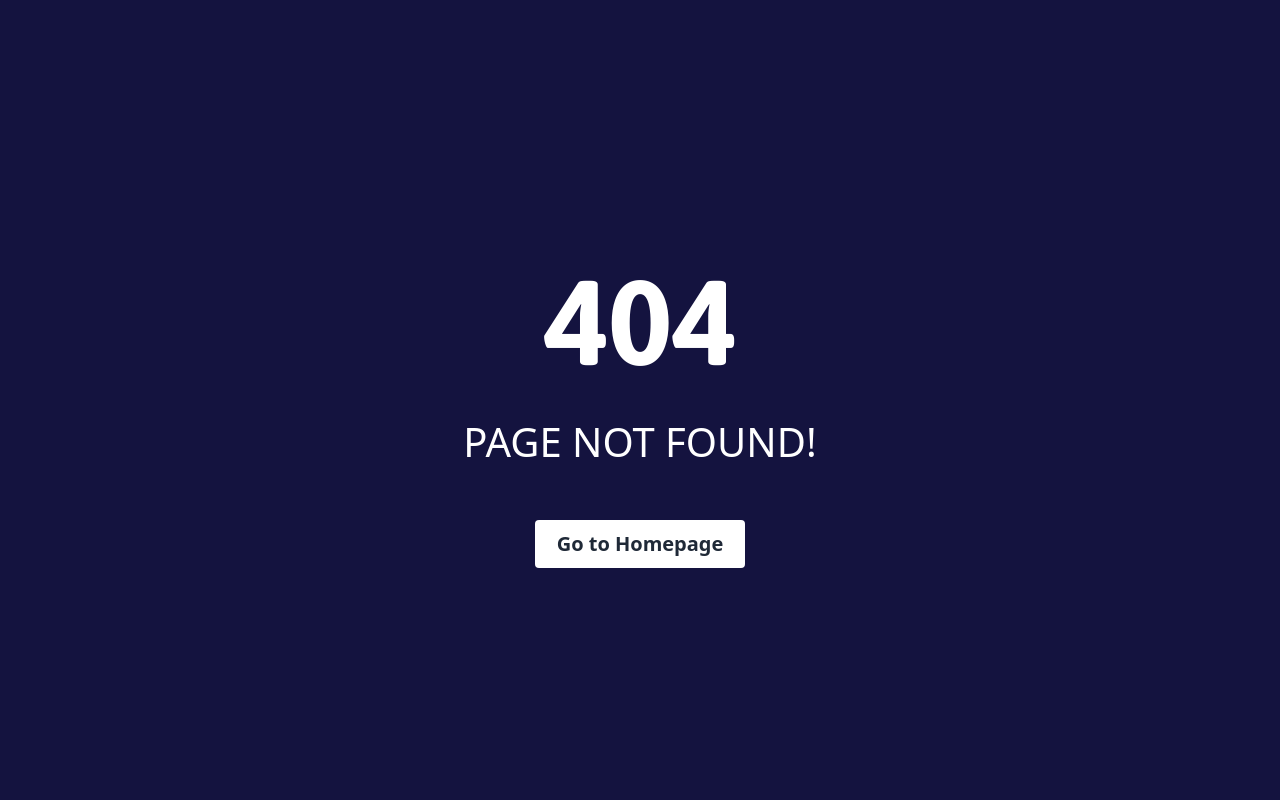
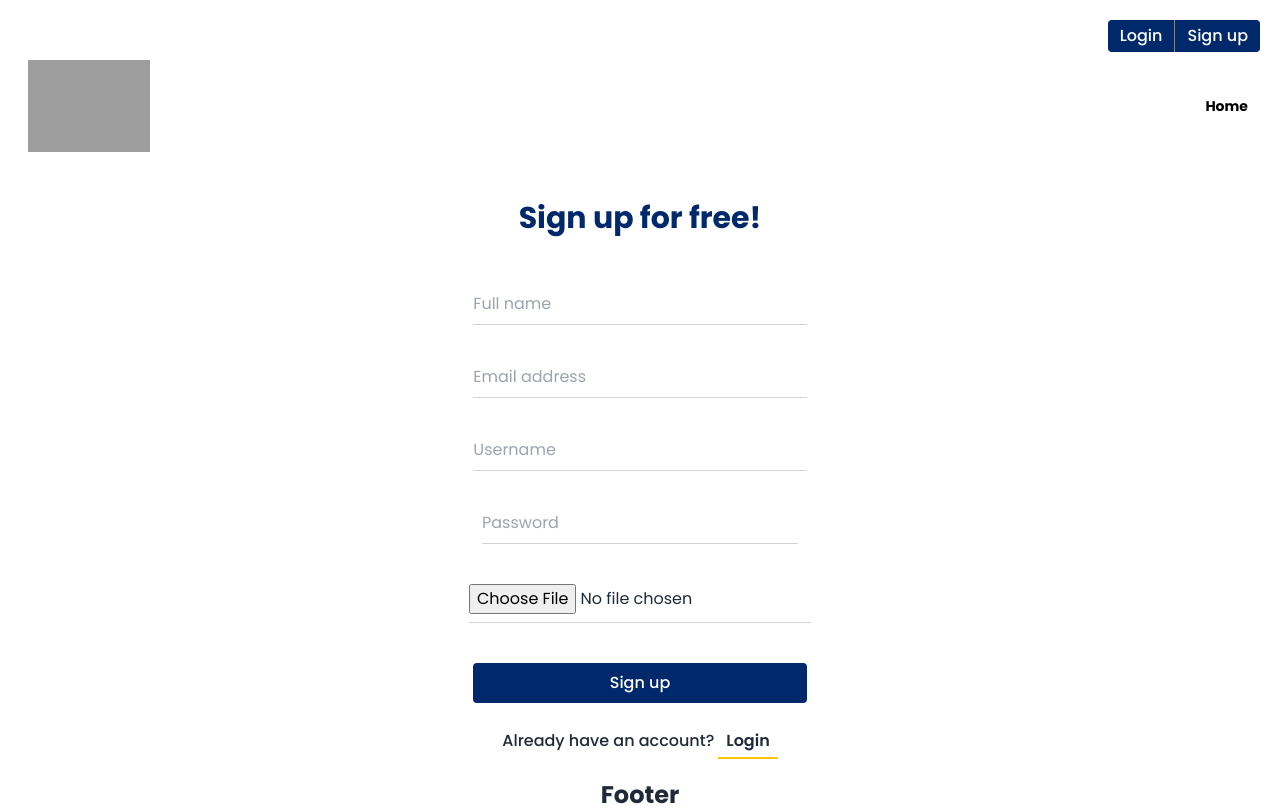
Before and after one commit to nahidul-fahim/gamer-xposure-hub-client, a React (Vite) app: page /signup in a window 1280 px wide. Before the commit this address had no page. Built offline with nearby package versions, Linux system fonts and the light colour scheme; grey boxes are pictures that could not be loaded.

Commit message:
added login and sign up page design and toggle option between them

```diff
--- a/src/Auth/Login.jsx
+++ b/src/Auth/Login.jsx
@@ -0,0 +1,32 @@
+import { Link } from "react-router-dom";
+
+const Login = () => {
+    return (
+        <div>
+            <div className="container mx-auto p-5">
+
+                <div className="space-y-14 flex flex-col justify-center items-center">
+                    <h2 className="text-3xl text-main font-bold text-center">Login to your account</h2>
+
+                    <form className="flex flex-col justify-center items-center w-1/3 space-y-10 px-10">
+
+                        <input type="email" name="email" placeholder="Email address" id="eamil" className="focus:outline-none border-b-[1px] pb-2 border-[lightgray] focus:border-main  transition-all duration-500 w-full" />
+
+                        <input type="password" name="password" placeholder="Password" id="password" className="focus:outline-none border-b-[1px] pb-2 border-[lightgray] focus:border-main  transition-all duration-500 w-full" />
+
+                        <input type="submit" value="Login" className="bg-main px-4 py-2 rounded text-white font-medium hover:bg-sub duration-300 w-full" />
+
+                    </form>
+                </div>
+
+                <div className="mt-5 flex justify-center items-center gap-1">
+                    <p className="text-center font-medium">{'Dont\'t'} have an account?</p>
+                    <Link to="/signup" className="font-semibold border-t-2 border-t-[#ffffff00] border-b-2 border-sub hover:bg-sub px-2 py-1 hover:border-t-2 duration-300">Sign up</Link>
+                </div>
+
+            </div>
+        </div>
+    );
+};
+
+export default Login;
--- a/src/Auth/Signup.jsx
+++ b/src/Auth/Signup.jsx
@@ -0,0 +1,46 @@
+import { Link } from "react-router-dom";
+import { BsFillEyeFill, BsFillEyeSlashFill } from 'react-icons/bs';
+
+
+const Signup = () => {
+
+
+
+
+
+
+    return (
+        <div className="container mx-auto p-5">
+
+            <div className="space-y-14 flex flex-col justify-center items-center">
+                <h2 className="text-3xl text-main font-bold text-center">Sign up for free!</h2>
+
+                <form className="flex flex-col justify-center items-center w-1/3 space-y-10 px-10">
+                    <input type="text" name="name" placeholder="Full name" id="name" className="focus:outline-none border-b-[1px] pb-2 border-[lightgray] focus:border-main  transition-all duration-500 w-full" />
+
+                    <input type="email" name="email" placeholder="Email address" id="eamil" className="focus:outline-none border-b-[1px] pb-2 border-[lightgray] focus:border-main  transition-all duration-500 w-full" />
+
+                    <input type="text" name="username" placeholder="Username" id="username" className="focus:outline-none border-b-[1px] pb-2 border-[lightgray] focus:border-main  transition-all duration-500 w-full" />
+
+                    <div>
+                        <input type="password" name="password" placeholder="Password" id="password" className="focus:outline-none border-b-[1px] pb-2 border-[lightgray] focus:border-main  transition-all duration-500 w-full" />
+
+                    </div>
+
+                    <input type="file" name="image" accept="image/*" id="image" className="focus:outline-none border-b-[1px] pb-2 border-[lightgray] focus:border-main  transition-all duration-500" />
+
+                    <input type="submit" value="Sign up" className="bg-main px-4 py-2 rounded text-white font-medium hover:bg-sub duration-300 w-full" />
+
+                </form>
+            </div>
+
+            <div className="mt-5 flex justify-center items-center gap-1">
+                <p className="text-center font-medium">Already have an account?</p>
+                <Link to="/login" className="font-semibold border-t-2 border-t-[#ffffff00] border-b-2 border-sub hover:bg-sub px-2 py-1 hover:border-t-2 duration-300">Login</Link>
+            </div>
+
+        </div>
+    );
+};
+
+export default Signup;
--- a/src/Components/Header/Header.jsx
+++ b/src/Components/Header/Header.jsx
@@ -1,20 +1,24 @@
-import { NavLink } from "react-router-dom";
+import { Link, NavLink, useLocation } from "react-router-dom";
 
 
 const Header = () => {
 
+    let location = useLocation();
+
     const links = <>
-        <NavLink className="text-[white] font-bold">Home</NavLink>
-    </>
+        <NavLink className={`${location.pathname === "/" ? "text-white" : "text-black"} font-bold`}>Home</NavLink>
+    </>;
+
+
 
     return (
-        <div className="container mx-auto p-5 absolute z-10">
+        <div className={`container mx-auto p-5 absolute z-10 ${location.pathname === "/" ? 'absolute' : 'relative'}`}>
 
             {/* div for logged in user information */}
             <div className="flex justify-end items-center">
                 <div>
-                    <button className="bg-main text-white px-3 py-1 font-medium rounded-l">Login</button>
-                    <button className="bg-main text-white px-3 py-1 font-medium rounded-r border-l-[1px] border-[#868686]">Sign up</button>
+                    <Link to="/login"><button className="bg-main text-white px-3 py-1 font-medium rounded-l hover:text-main hover:bg-[white] duration-300">Login</button></Link>
+                    <Link to="/signup"><button className="bg-main text-white px-3 py-1 font-medium rounded-r border-l-[1px] border-[#868686] hover:text-main hover:bg-[white] duration-300">Sign up</button></Link>
                 </div>
             </div>
 
@@ -30,7 +34,7 @@ const Header = () => {
                                 {links}
                             </ul>
                         </div>
-                        <a href="/"><img className="w-[40%]" src="https://i.ibb.co/6PYp5wm/logo.png" alt="website logo" /></a>
+                        <img className="w-[20%]" src={location.pathname === "/" ? "https://i.ibb.co/m5dmMjf/logo.png" : "https://i.ibb.co/dfpYy8y/G-1.png"} alt="website logo" />
                     </div>
                     <div className="navbar-end hidden lg:flex">
                         <ul className="menu menu-horizontal px-1">
--- /dev/null
+++ b/src/Pages/Home/ChooseService.jsx
@@ -0,0 +1,14 @@
+
+
+const ChooseService = () => {
+    return (
+        <div className="container mx-auto p-5 mt-[3rem] md:mt-[5rem]">
+            <div className="flex md:flex-row flex-col justify-center items-center gap-2 md:gap-4">
+                <h2 className="text-center text-sub text-5xl font-extrabold">CHOOSE YOUR <span className="text-main">STAGE</span></h2>
+                <div className="w-[150px] h-full bg-main">.</div>
+            </div>
+        </div>
+    );
+};
+
+export default ChooseService;
--- a/src/Pages/Home/Home.jsx
+++ b/src/Pages/Home/Home.jsx
@@ -1,3 +1,5 @@
+
+import ChooseService from "./ChooseService";
 import HomeCarousel from "./HomeCarousel";
 
 
@@ -5,6 +7,7 @@ const Home = () => {
     return (
         <div>
             <HomeCarousel></HomeCarousel>
+            <ChooseService />
         </div>
     );
 };
--- a/src/Pages/Home/HomeCarousel.jsx
+++ b/src/Pages/Home/HomeCarousel.jsx
@@ -1,4 +1,4 @@
-import {  Pagination  } from 'swiper/modules';
+import { Pagination } from 'swiper/modules';
 import { Swiper, SwiperSlide } from 'swiper/react';
 import 'swiper/css';
 import 'swiper/css/pagination';
@@ -21,15 +21,17 @@ const HomeCarousel = () => {
                 onSwiper={(swiper) => console.log(swiper)}
             >
                 <SwiperSlide>
-                    <div className="flex flex-col gap-3 justify-center items-center p-5" style={{
+                    <div style={{
                         backgroundImage: `linear-gradient(rgba(0, 0, 0, 0.3), rgba(0, 0, 0, 0.6)), url(${banner1})`,
                         height: '100vh',
                         backgroundPosition: 'center',
                         backgroundRepeat: 'no-repeat',
                         backgroundSize: 'cover',
                     }}>
-                        <h2 className="text-6xl font-bold text-white text-center">START YOUR ENGINES!</h2>
-                        <p className="w-full md:w-2/3 text-center text-white font-medium">Rev up your excitement with our Racing Event! Get ready to burn rubber, tackle hairpin turns, and chase victory in the virtual world of racing. With cutting-edge simulations and a community of fellow enthusiasts, our events offer a pulse-pounding experience like no other. {'It\'s'}not just a game; {'it\'s'} a race for glory, speed, and the ultimate thrill of victory!</p>
+                        <div className="h-[100vh] flex flex-col gap-3 justify-center items-center p-5">
+                            <h2 className="text-6xl font-extrabold text-white text-center">START YOUR ENGINES!</h2>
+                            <p className="w-full md:w-2/3 text-center text-white font-medium">Rev up your excitement with our Racing Event! Get ready to burn rubber, tackle hairpin turns, and chase victory in the virtual world of racing. With cutting-edge simulations and a community of fellow enthusiasts, our events offer a pulse-pounding experience like no other. {'It\'s'}not just a game; {'it\'s'} a race for glory, speed, and the ultimate thrill of victory!</p>
+                        </div>
                     </div>
                 </SwiperSlide>
 
@@ -41,7 +43,7 @@ const HomeCarousel = () => {
                         backgroundRepeat: 'no-repeat',
                         backgroundSize: 'cover',
                     }}>
-                        <h2 className="text-6xl font-bold text-white text-center">LAST ONE STANDING!</h2>
+                        <h2 className="text-6xl font-extrabold text-white text-center">LAST ONE STANDING!</h2>
                         <p className="w-full md:w-2/3 text-center text-white font-medium">Immerse yourself in the ultimate showdown of skill and strategy. Join a dynamic arena where only the strongest survive, and where every match is a thrilling quest for supremacy. Form squads, outwit your opponents, and emerge as the last team standing. Are you ready to conquer the battlefield and claim victory?</p>
                     </div>
                 </SwiperSlide>
@@ -54,7 +56,7 @@ const HomeCarousel = () => {
                         backgroundRepeat: 'no-repeat',
                         backgroundSize: 'cover',
                     }}>
-                        <h2 className="text-6xl font-bold text-white text-center">FUEL YOUR FANTASY!</h2>
+                        <h2 className="text-6xl font-extrabold text-white text-center">FUEL YOUR FANTASY!</h2>
                         <p className="w-full md:w-2/3 text-center text-white font-medium">Experience the thrill of speed, precision, and competition. Get behind the virtual wheel of your dream car, compete on iconic tracks, and push your skills to the limit. Whether {'you\'re'} a seasoned racer or a novice driver, our events offer high-octane fun for all. Race against the best, set new records, and fuel your passion for gaming on the track!</p>
                     </div>
                 </SwiperSlide>
@@ -67,7 +69,7 @@ const HomeCarousel = () => {
                         backgroundRepeat: 'no-repeat',
                         backgroundSize: 'cover',
                     }}>
-                        <h2 className="text-6xl font-bold text-white text-center">GAME ON! GOAL ON!</h2>
+                        <h2 className="text-6xl font-extrabold text-white text-center">GAME ON! GOAL ON!</h2>
                         <p className="w-full md:w-2/3 text-center text-white font-medium">Elevate your passion for football. Step onto the virtual pitch, assemble your dream team, and strategize for victory. Experience the excitement of every goal, every pass, and every save as you compete against skilled gamers. Join us for a soccer competition like {'you\'ve'} never seen before!</p>
                     </div>
                 </SwiperSlide>
--- a/src/index.css
+++ b/src/index.css
@@ -1,4 +1,4 @@
-@import url('https://fonts.googleapis.com/css2?family=Asap:wght@400;500;600;700&display=swap');
+@import url('https://fonts.googleapis.com/css2?family=Poppins:wght@400;500;600;700;800&display=swap');
 
 @tailwind base;
 @tailwind components;
--- a/tailwind.config.js
+++ b/tailwind.config.js
@@ -13,7 +13,7 @@ export default {
     },
     extend: {
       fontFamily: {
-        primary: "'Asap', sans-serif",
+        primary: "'Poppins', sans-serif",
       }
     },
   },
```
Also changed, not shown: src/Routes/router.jsx (+10 -0 lines).
